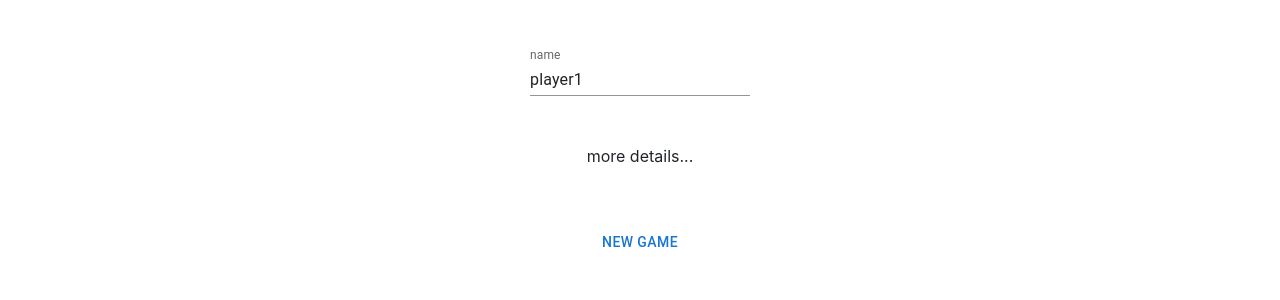
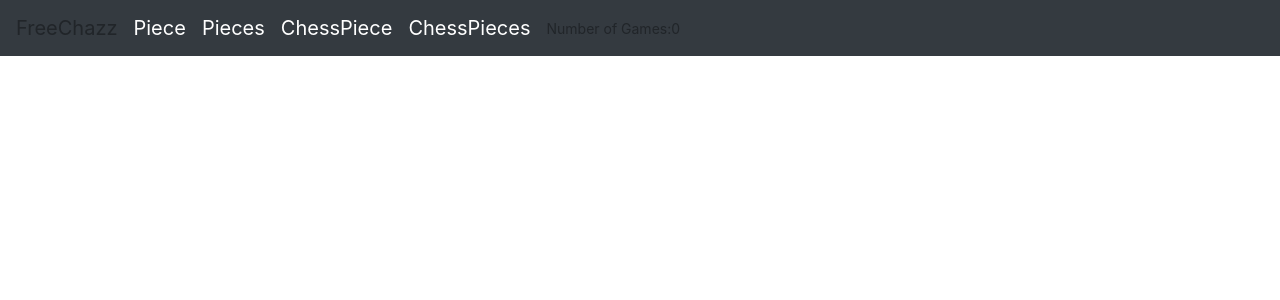
Before and after one commit to Derstefan/FreeChazzFE, a React (Create React App) app: page / in a window 1280 px wide. Shown: the top 300 px of the page. Built offline with nearby package versions, Linux system fonts and the light colour scheme; no server answers.

Commit message:
remove router

```diff
--- a/src/App.js
+++ b/src/App.js
@@ -18,9 +18,10 @@ import ChessPiecesComponent from './components/generator/silhouettes/chess-piece
 function App() {
   return (
     <div className="App">
-      <Router>
+      {/*<Router basename={process.env.PUBLIC_URL}>*/}
       {/*<HeaderComponent />*/}
-        <div className="container">
+      <HeaderComponent></HeaderComponent>
+      {/* <div className="container">
         <Switch>
           <Route path="/" exact component={StartComponent}></Route>
           <Route path="/game" exact component={GameComponent}></Route>
@@ -32,10 +33,10 @@ function App() {
           <Route path="/chesspiecesymbol" component={ChessPieceComponent}></Route>
           <Route path="/chesspiecessymbol" component={ChessPiecesComponent}></Route>
         </Switch>
-        </div>
+      </div> */}
 
-      </Router>
-    </div>
+      {/*</Router>*/}
+    </div >
   );
 }
 
--- a/src/index.js
+++ b/src/index.js
@@ -4,13 +4,13 @@ import './index.css';
 import App from './App';
 import reportWebVitals from './reportWebVitals';
 import 'bootstrap/dist/css/bootstrap.min.css'
-import { HashRouter } from 'react-router-dom';
+// import { HashRouter } from 'react-router-dom';
 
 ReactDOM.render(
   <React.StrictMode>
-    <HashRouter>
-      <App />
-    </HashRouter>
+    {/* <HashRouter> */}
+    <App />
+    {/* </HashRouter> */}
   </React.StrictMode>,
   document.getElementById('root')
 );
```
Also changed, not shown: 11 other files (tests, documents, lock files or other folders). Lines whose indentation alone changed are shown as unchanged.
